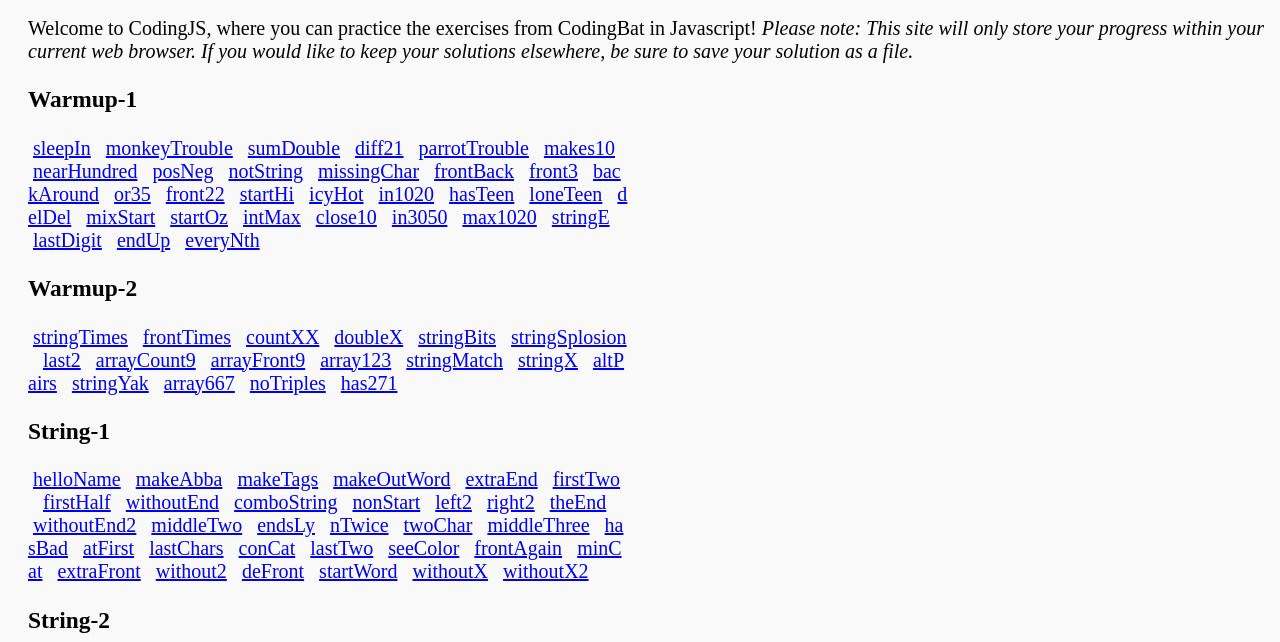
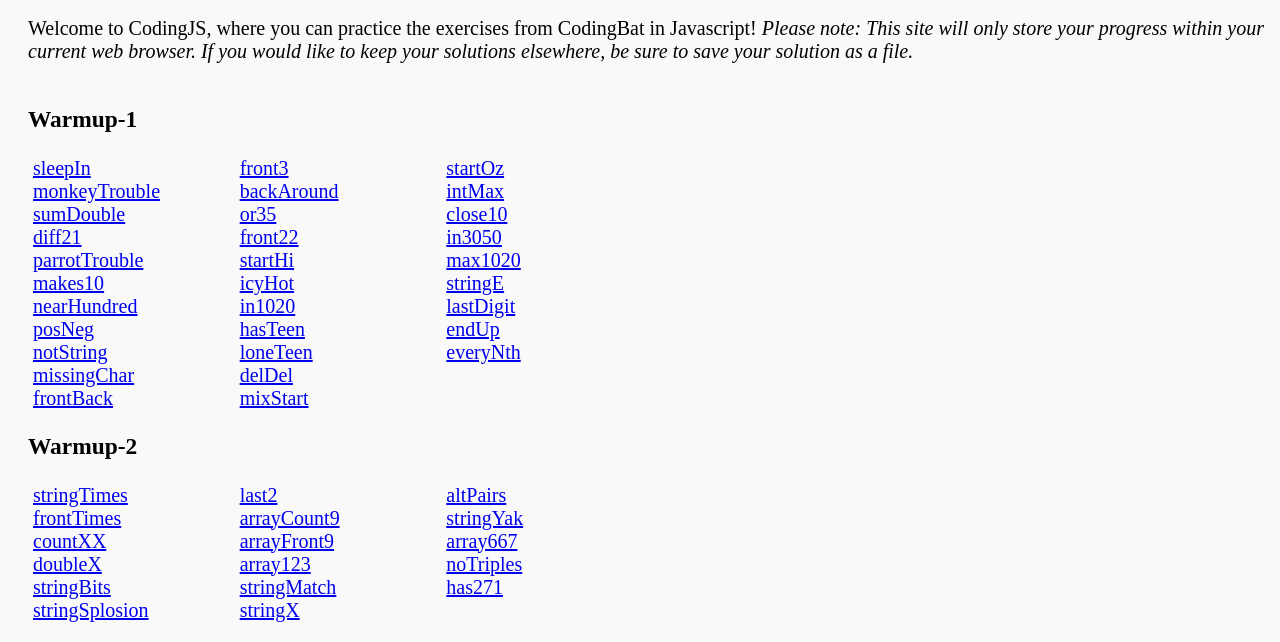
Before and after one commit to the-winter/codingjs, a website: page index.html in a window 1280 px wide. Shown: the part 58-700 px from the top of the page. Drawn offline with nearby package versions, Linux system fonts and the light colour scheme; a web font is replaced by a local one.

Commit message:
added columns to problem glossary

```diff
--- a/glossary.js
+++ b/glossary.js
@@ -12,7 +12,7 @@
     var x = exercises.filter((ex) => ex.title == title);
 
     x.forEach((ex) => {
-      div.append(`<span class="exercise-link" id="${ex.name}"><a href='exercise?name=${ex.name}&title=${ex.title}'>${ex.name}</a>&nbsp;</span>`)
+      div.append(`<span class="exercise-link" id="${ex.name}"><a href='exercise?name=${ex.name}&title=${ex.title}'>${ex.name}</a>&nbsp;</span><br />`)
      if (localStorage[ex.name] == "true"){
         $(`#${ex.name}`).append('<span class="tick"><b>✓</b></span>');
       }
--- a/style.css
+++ b/style.css
@@ -114,9 +114,15 @@
 }
 
 .problems {
+  column-count: 3;
   width: 600px;
   overflow-wrap: break-word;
 }
+
+.probTitle {
+  column-span: all;
+}
+
 .exercise-link {
   padding: 5px;
 }
```
